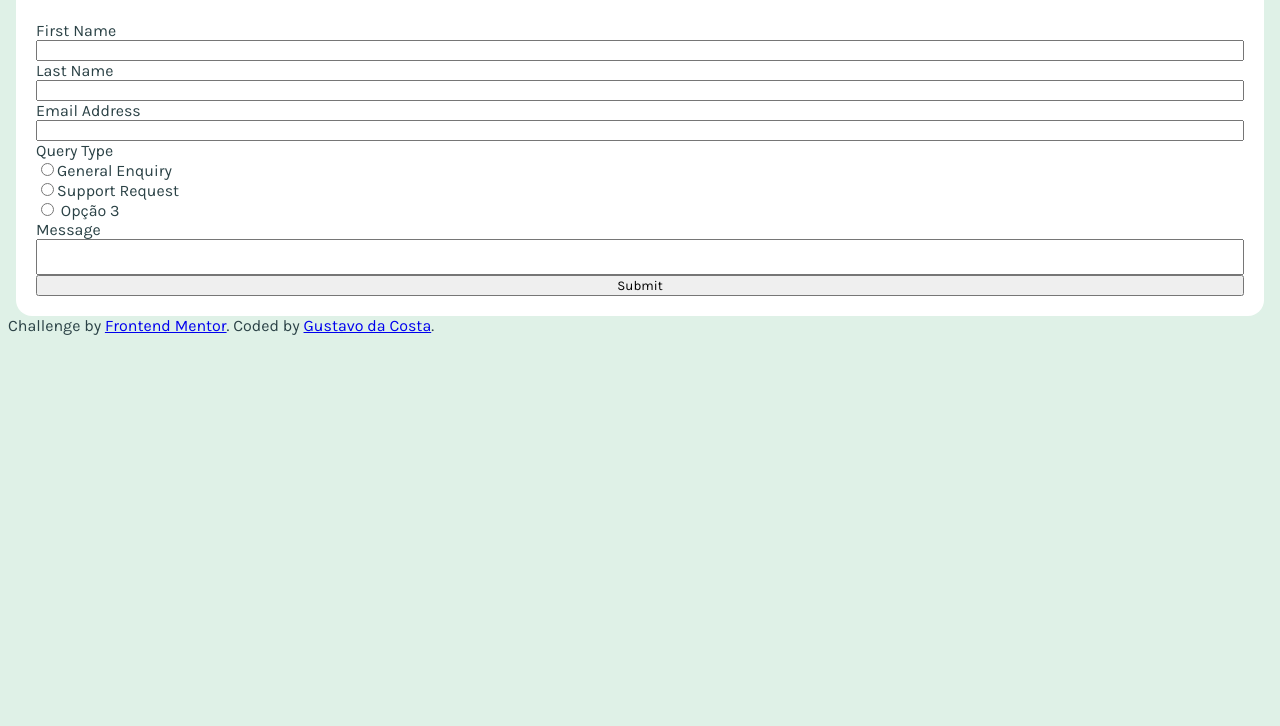
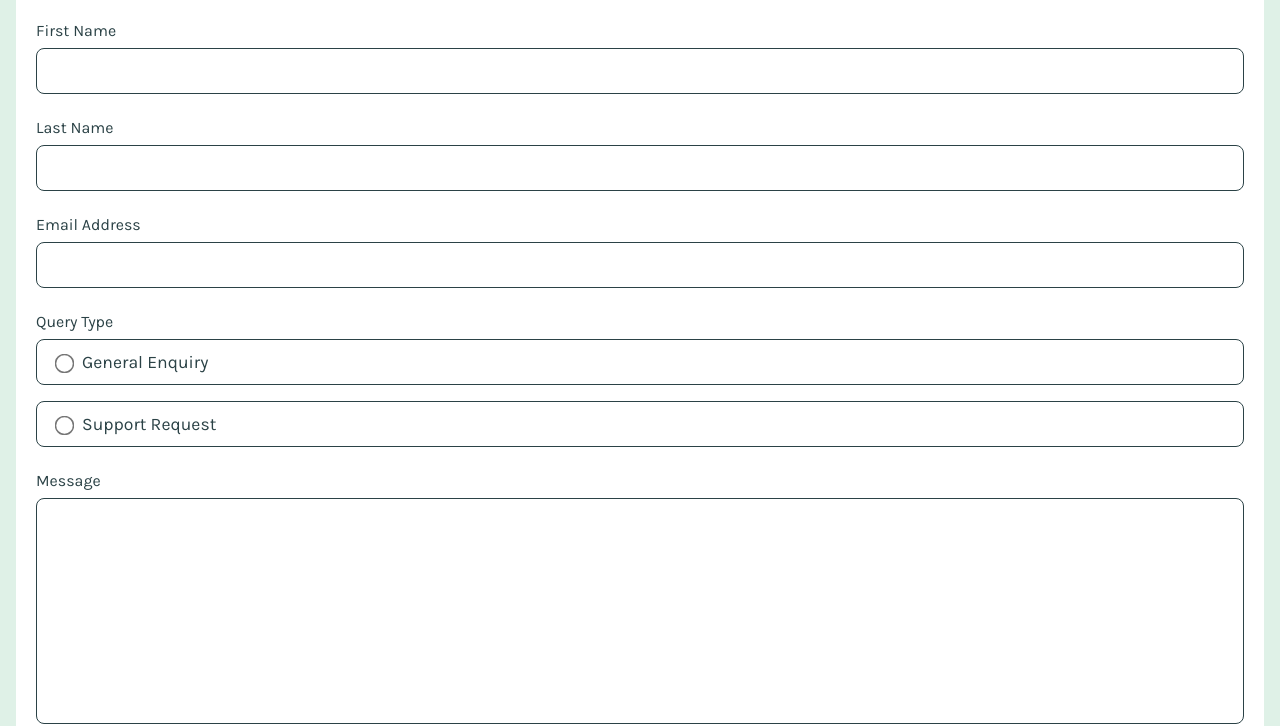
Before and after one commit to gustavodacostap/contact-form, a plain HTML site: page index.html in a window 1280 px wide. Shown: the part 84-810 px from the top of the page. Drawn offline with Linux system fonts and the light colour scheme.

Commit message:
Second commit

```diff
--- a/index.html
+++ b/index.html
@@ -19,33 +19,57 @@
     <h1>Contact Us</h1>
 
     <form>
+      <div>
         <label for="firstName">First Name</label>
         <input type="text" name="firstName" id="firstName">
         <!-- This field is required -->
+      </div>
 
+      <div>
         <label for="lastName">Last Name</label>
         <input type="text" name="lastName" id="lastName"> <!-- This field is required -->
+      </div>
 
+      <div>
         <label for="email">Email Address</label>
         <input type="email" name="email" id="email">
         <!-- Please enter a valid email address -->
         <!-- This field is required -->
+      </div>
 
+      <div id="queryTypeDiv">
         <label for="queryType">Query Type</label>
 
-      <label><input type="radio" name="genralEnquiry" value="genralEnquiry">General Enquiry</label>
-      <label><input type="radio" name="supportRequest" value="supportRequest">Support Request</label>
-      <label><input type="radio" name="opcao" value="3"> Opção 3</label>
+        <div class="radioOptions">
+          <div>
+            <input type="radio" name="queryType" value="genralEnquiry">
+            <label>General Enquiry</label>
+          </div>
+          <div>
+            <input type="radio" name="queryType" value="supportRequest">
+            <label>Support Request</label>
+          </div>
           <!-- Please select a query type -->
+        </div>
+      </div>
 
+      <div>
         <label for="message">Message</label>
-      <textarea name="message" id="message"></textarea>
+        <textarea name="message" id="message" rows="10"></textarea>
         <!-- This field is required -->
+      </div>
+
+      <div id="consent">
+        <input type="checkbox" name="consent" id="consent">
+        <label for="consent">I consent to being contacted by the
+          team</label>
+      </div>
+
+      <!-- To submit this form, please consent to being contacted -->
+
       <button type="submit">Submit</button>
     </form>
 
-    <!-- I consent to being contacted by the team
-  To submit this form, please consent to being contacted -->
   </main>
 
   <div class="attribution">
--- a/style.css
+++ b/style.css
@@ -33,13 +33,94 @@ main {
 form {
     display: flex;
     flex-direction: column;
+    gap: 1.5rem;
 }
 
 h1 {
+    font-weight: var(--boldFont);
+    font-size: 2rem;
     margin: 0;
     margin-bottom: 1.5rem;
 }
 
 textarea {
     resize: none;
+    color: var(--darkGrey);
+    padding: .75rem 1.25rem;
+    font-size: 1.1rem;
+    border-radius: .5rem;
+    border: 1px solid var(--darkGrey);
 }
+
+input {
+    border-radius: .5rem;
+    padding: .75rem 1.25rem;
+    color: var(--darkGrey);
+    font-size: 1.1rem;
+    border: 1px solid var(--darkGrey);
+}
+
+form div {
+    display: flex;
+    flex-direction: column;
+    gap: .5rem;
+}
+
+.radioOptions {
+    display: flex;
+    gap: 1rem;
+}
+
+.radioOptions label {
+    font-size: 1.1rem;
+}
+
+.radioOptions div {
+    display: flex;
+    flex-direction: row;
+    align-items: center;
+    padding: .75rem 1rem;
+    border: 1px solid var(--darkGrey);
+    border-radius: .5rem;
+    gap: .5rem;
+}
+
+.radioOptions div:has(input[type="radio"]:checked) {
+    border: 1px solid var(--darkGreen);
+    background-color: var(--lightGreen);
+}
+
+.radioOptions input[type="radio"] {
+    transform: scale(1.5);
+}
+
+.radioOptions input[type="radio"]:checked {
+    accent-color: var(--darkGreen);
+}
+
+#consent {
+    display: flex;
+    flex-direction: row;
+    gap: 1rem;
+}
+
+#consent input {
+    transform: scale(1.5);
+}
+
+#consent input:checked {
+    accent-color: var(--darkGreen);
+}
+
+form button {
+    border: none;
+    border-radius: .5rem;
+    padding: 1rem;
+    font-size: 1.1rem;
+    background-color: var(--darkGreen);
+    color: var(--white);
+}
+
+.attribution {
+    margin: 1rem;
+}
```
Lines whose indentation alone changed are shown as unchanged.
